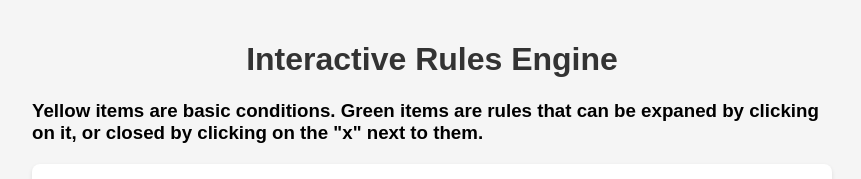
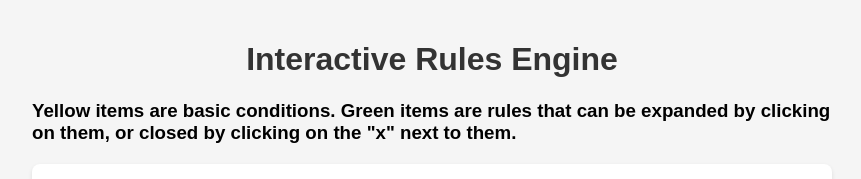
Before and after one commit to gitDawn/ShebaRules, a plain HTML site: page index.html in a window 1280 px wide. Shown: the top 179 px of the page, without its empty margins (208-1069 px from the left). Drawn offline with Linux system fonts and the light colour scheme.

Commit message:
Update index.html

```diff
--- a/index.html
+++ b/index.html
@@ -102,7 +102,7 @@
     <h1>Interactive Rules Engine</h1>
 
     <h3>Yellow items are basic conditions.
-        Green items are rules that can be expaned by clicking on it,
+        Green items are rules that can be expanded by clicking on them,
         or closed by clicking on the "x" next to them. </h3>
 
     <div class="rule-container">
```
